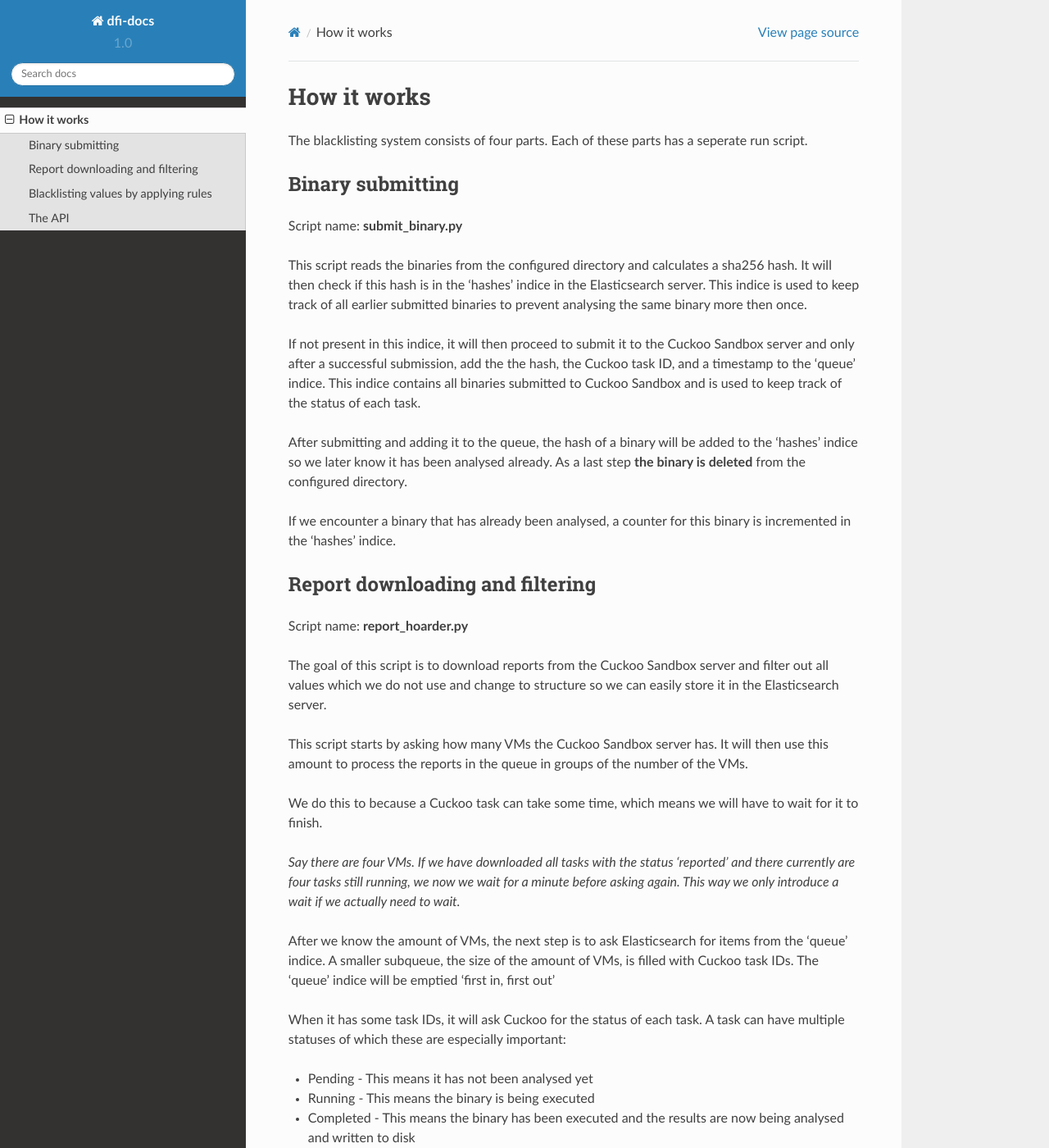
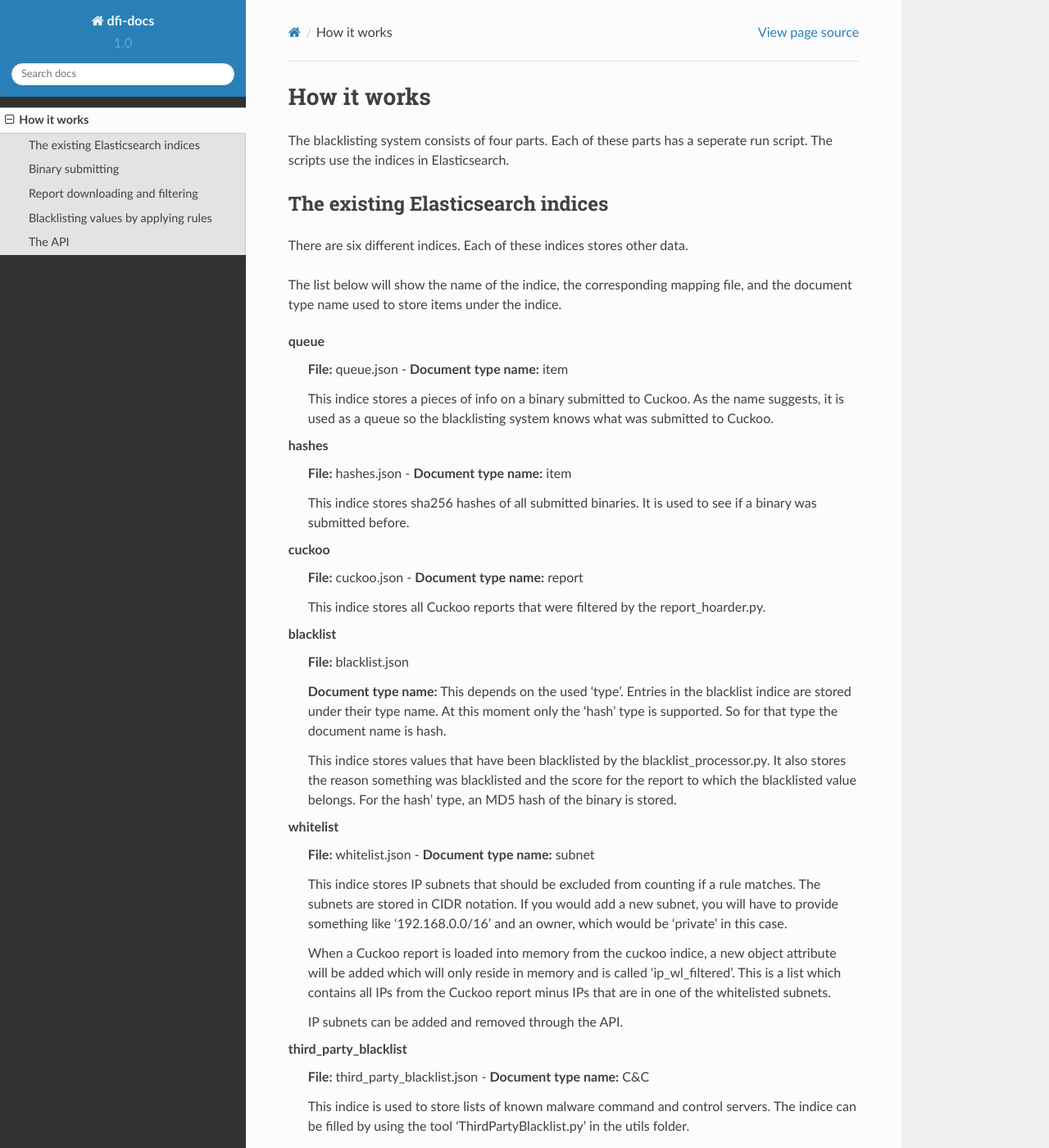
Before and after one commit to rdevries20/dfi-docs, a Sphinx documentation site: the page built from docs/source/howitworks/index.rst, in a window 1280 px wide and 1400 px high. Shown: the whole window at 82% size. Built offline with Sphinx 7.4.7 and the Read the Docs theme 2.0.0, drawn with Linux system fonts in a browser that asks for light colours; some of the changed text lies outside the part shown.

Commit message:
Added ES info

```diff
--- a/docs/source/howitworks/index.rst
+++ b/docs/source/howitworks/index.rst
@@ -1,7 +1,65 @@
 How it works
 ============
 The blacklisting system consists of four parts. Each of these parts has a
-seperate run script.
+seperate run script. The scripts use the indices in Elasticsearch.
+
+The existing Elasticsearch indices
+----------------------------------
+There are six different indices. Each of these indices stores
+other data.
+
+The list below will show the name of the indice, the corresponding mapping file, and
+the document type name used to store items under the indice.
+
+queue
+	**File:** queue.json - **Document type name:** item
+
+	This indice stores a pieces of info on a binary submitted to Cuckoo.
+	As the name suggests, it is used as a queue so the blacklisting system knows
+	what was submitted to Cuckoo.
+
+hashes
+	**File:** hashes.json - **Document type name:** item
+
+	This indice stores sha256 hashes of all submitted binaries. It is used
+	to see if a binary was submitted before.
+
+cuckoo
+	**File:** cuckoo.json - **Document type name:** report
+
+	This indice stores all Cuckoo reports that were filtered by the report_hoarder.py.
+
+blacklist
+	**File:** blacklist.json
+
+	**Document type name:** This depends on the used 'type'. Entries in the blacklist indice
+	are stored under their type name. At this moment only the 'hash' type is supported.
+	So for that type the document name is hash.
+
+	This indice stores values that have been blacklisted by the blacklist_processor.py. It also
+	stores the reason something was blacklisted and the score for the report to which the blacklisted
+	value belongs. For the hash' type, an MD5 hash of the binary is stored.
+
+whitelist
+	**File:** whitelist.json - **Document type name:** subnet
+
+	This indice stores IP subnets that should be excluded from counting if a rule matches.
+	The subnets are stored in CIDR notation. If you would add a new subnet, you will have to provide
+	something like '192.168.0.0/16' and an owner, which would be 'private' in this case.
+
+	When a Cuckoo report is loaded into memory from the cuckoo indice, a new object attribute will be added which
+	will only reside in memory and is called 'ip_wl_filtered'. This is a list which contains all IPs from the Cuckoo report
+	minus IPs that are in one of the whitelisted subnets.
+
+	IP subnets can be added and removed through the API.
+
+third_party_blacklist
+	**File:** third_party_blacklist.json - **Document type name:** C&C
+
+	This indice is used to store lists of known malware command and control servers.
+	The indice can be filled by using the tool 'ThirdPartyBlacklist.py' in the utils folder.
+
+	The values in the indice are used by the '3rd_party_blacklist' rule.
 
 Binary submitting
 -----------------
@@ -13,8 +71,12 @@ It will then check if this hash is in the 'hashes' indice in the Elasticsearch s
 This indice is used to keep track of all earlier submitted binaries to prevent analysing the same
 binary more then once.
 
-If not present in this indice, it will then proceed to submit it to the Cuckoo Sandbox server and only
-after a successful submission, add the the hash, the Cuckoo task ID, and a timestamp to the 'queue' indice.
+If not present in this indice, it will then proceed to submit it to the Cuckoo Sandbox server using the extra option 'json.calls=0'
+
+*'json.calls=0' means that we ask Cuckoo not to store a list of all seperate API calls and their arguments in the report.
+We do not use these at this time and it is about 90% of the report. We do this to prevent getting reports of 500MB+*
+
+Only after a successful submission, add the the hash, the Cuckoo task ID, and a timestamp to the 'queue' indice.
 This indice contains all binaries submitted to Cuckoo Sandbox and is used to keep track of the status of
 each task.
 
```
